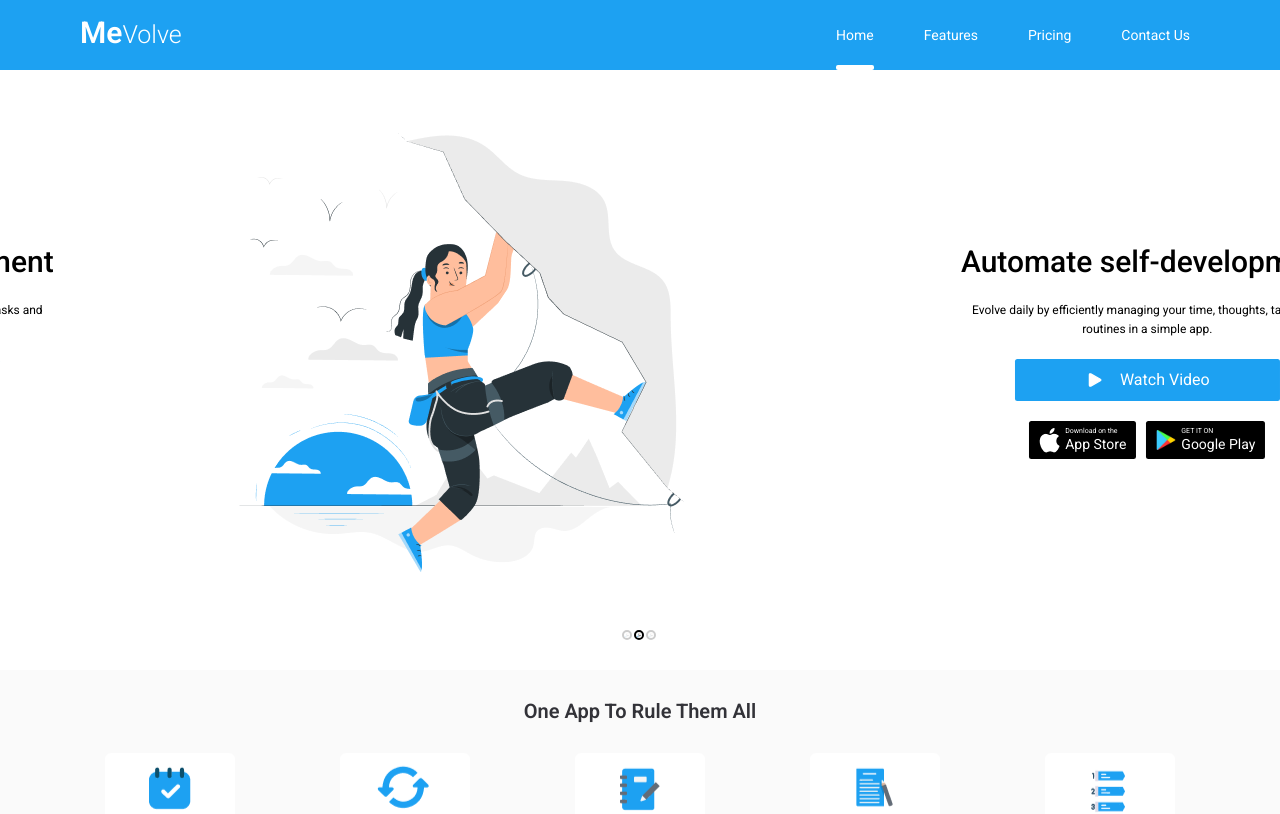
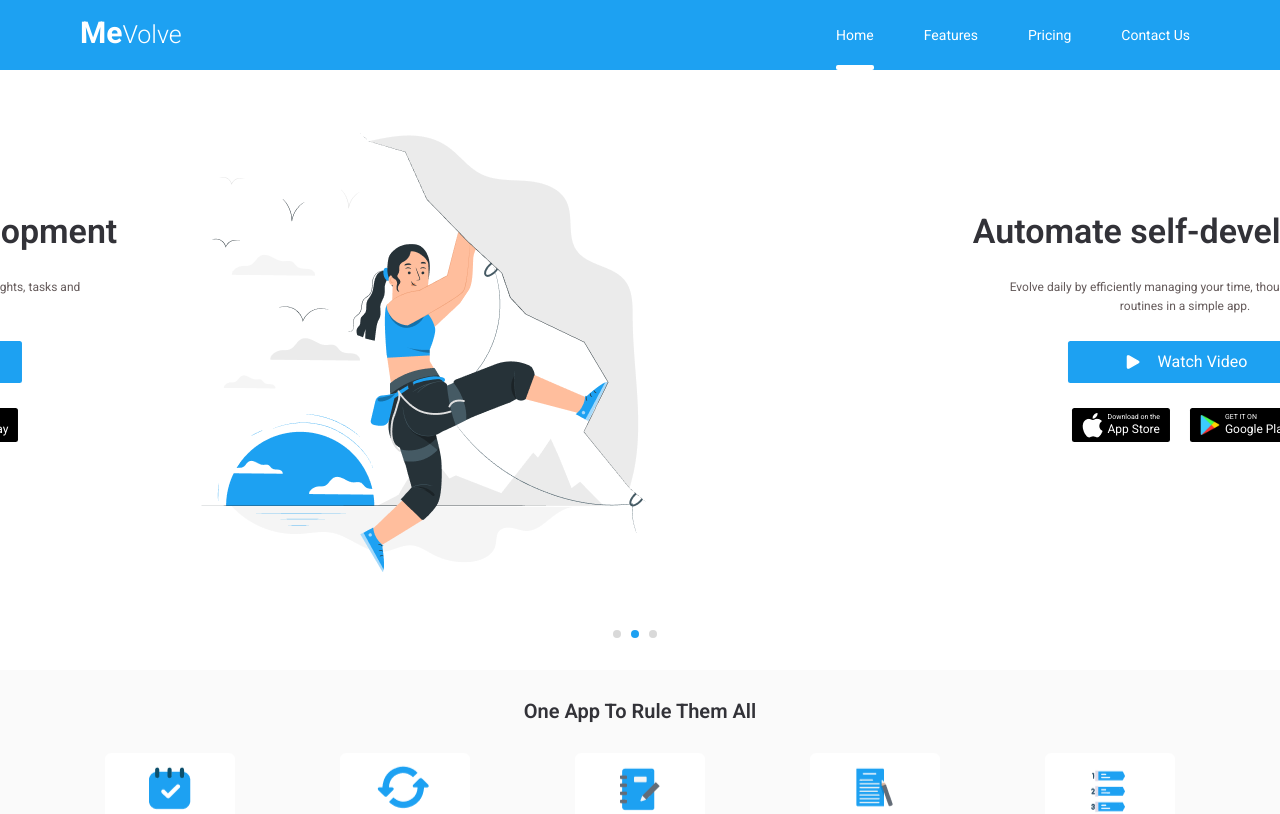
Before and after one commit to shabni/mevolve, an Angular app: page / in a window 1280 px wide. Shown: the top 814 px of the page. Built offline with nearby package versions, Linux system fonts and the light colour scheme.

Commit message:
carousel UI issues fixed

```diff
--- a/src/app/components/carousel/carousel.component.scss
+++ b/src/app/components/carousel/carousel.component.scss
@@ -46,25 +46,24 @@
 			padding: 0;
 			overflow: hidden;
 			width: 100%;
-			height: 20px;
+			height: 2rem;
 			position: absolute;
-			bottom: 20px;
+			bottom: 2rem;
 			z-index: 1000;
 		}
 
 		.thumbnails li {
-			background-color: white;
-			width: 10px;
-			height: 10px;
-			border: 2px solid black ;
+			background-color: #D9D9D9;
+			width: .8rem;
+			height: .8rem;
 			border-radius: 50%;
 			cursor: pointer;
-			margin-right: 2px;
-			opacity: 0.2;
+			margin-right: 1rem;
 			transition: opacity var(--transition-duration) var(--transition-function);
 		}
+
 		.thumbnails li.is-active {
-			opacity: 1;
+			background-color: var(--color-primary);
 		}
     }
 }
--- a/src/app/components/home/home.component.html
+++ b/src/app/components/home/home.component.html
@@ -34,13 +34,13 @@
 <app-contact-us id="contactUs"></app-contact-us>
 
 <ng-template #slide let-slide>
-	<div class="slides-container flex justify-evenly">
+	<div class="slides-container flex justify-center">
 		<div class="description text-center flex flex-col items-center justify-center">
-			<h1 class="font-medium leading-tight text-5xl mt-0 text-600">Automate self-development</h1>
+			<h1 class="font-medium leading-tight text-5xl mt-0 heading">Automate self-development</h1>
 
-			<p class="my-8">Evolve daily by efficiently managing your time, thoughts, tasks and routines in a simple app.</p>
+			<p class="my-10">Evolve daily by efficiently managing your time, thoughts, tasks and routines in a simple app.</p>
 
-			<button class="btn-watch flex items-center rounded mb-8">
+			<button class="btn-watch flex items-center rounded mb-10">
 				<svg xmlns="http://www.w3.org/2000/svg" fill="#fff" viewBox="0 0 24 24" stroke-width="1.5" stroke="currentColor" class="w-8 h-8 mr-6">
 					<path stroke-linecap="round" stroke-linejoin="round" d="M5.25 5.653c0-.856.917-1.398 1.667-.986l11.54 6.348a1.125 1.125 0 010 1.971l-11.54 6.347a1.125 1.125 0 01-1.667-.985V5.653z" />
 				</svg>
@@ -49,7 +49,7 @@
 			</button>
 
 			<div class="app-btns-container flex justify-center">
-				<button class="btn-app mr-4 rounded">
+				<button class="btn-app mr-8 rounded">
 					<img class="mr-2" src="/assets/images/app-store.png" alt="App Store">
 
 					<div class="flex flex-col">
@@ -76,13 +76,5 @@
 </ng-template>
 
 <ng-template #thumbnail let-slide>
-	<div [ngStyle]="{
-		'background-size': 'cover',
-		'background-image': 'url(' + slide.url + ')',
-		'background-repeat': 'no-repeat',
-		'background-position': 'center center',
-		'width': '100%',
-		'height': '100%'
-		}">
-	</div>
+	<div></div>
 </ng-template>
--- a/src/app/components/home/home.component.scss
+++ b/src/app/components/home/home.component.scss
@@ -3,8 +3,16 @@
 		flex-direction: column;
 	}
 
+	.heading {
+		font-size: 3.4rem;
+		font-weight: 600;
+		color: #323238;
+	}
+
 	.description {
 		width: 30%;
+		margin-top: -5rem;
+		margin-right: 2rem;
 
 		@media screen and (max-width: 1280px) {
 			width: 40%;
@@ -23,6 +31,7 @@
 		p {
 			width: 70%;
 			font-size: 1.2rem;
+			color: #655B5B;
 		}
 
 		.app-btns-container {
@@ -35,11 +44,10 @@
 			.btn-app {
 				display: flex;
 				align-items: center;
-
 				background-color: #000;
 				color: #fff;
-				padding: 6px 1rem;
-				font-size: 1.4rem;
+				padding: 4px 1rem;
+				font-size: 1.2rem;
 				line-height: 1;
 
 				.btn-text {
@@ -58,7 +66,7 @@
 	.btn-watch {
 		background-color: var(--color-primary);
 		color: #fff;
-		padding: .8rem 7rem;
+		padding: .8rem 5.5rem;
 	}
 
 	.carousel-img-container {
--- a/src/index.html
+++ b/src/index.html
@@ -6,12 +6,9 @@
 		<base href="/">
 		<meta name="viewport" content="width=device-width, initial-scale=1">
 		<link rel="icon" type="image/x-icon" href="favicon.ico">
-		<link rel="preconnect" href="https://fonts.gstatic.com">
-		<link href="https://fonts.googleapis.com/css2?family=Roboto:wght@300;400;500;600;&display=swap" rel="stylesheet">
-		<script src="https://kit.fontawesome.com/d8610e9ae0.js" crossorigin="anonymous"></script>
 	</head>
 
-	<body class="mat-typography">
+	<body>
 		<app-root></app-root>
 	</body>
 </html>
--- a/src/styles.scss
+++ b/src/styles.scss
@@ -3,9 +3,7 @@
 @import "tailwindcss/components";
 @import "tailwindcss/utilities";
 
-html, body { height: 100%; }
-
-body { margin: 0; font-family: Roboto, "Helvetica Neue", sans-serif; }
+@import url(https://fonts.googleapis.com/css?family=Roboto:400,300,600,700,800);
 
 
 /* You can add global styles to this file, and also import other style files */
@@ -25,10 +23,10 @@ html {
 }
 
 body {
-	font-family: 'Roboto';
 	font-weight: 400;
 	line-height: 1.6;
 	font-size: 1.6rem;
+	font-family: "Roboto", "Helvetica Neue", sans-serif;
 }
 
 .video-para {
```
